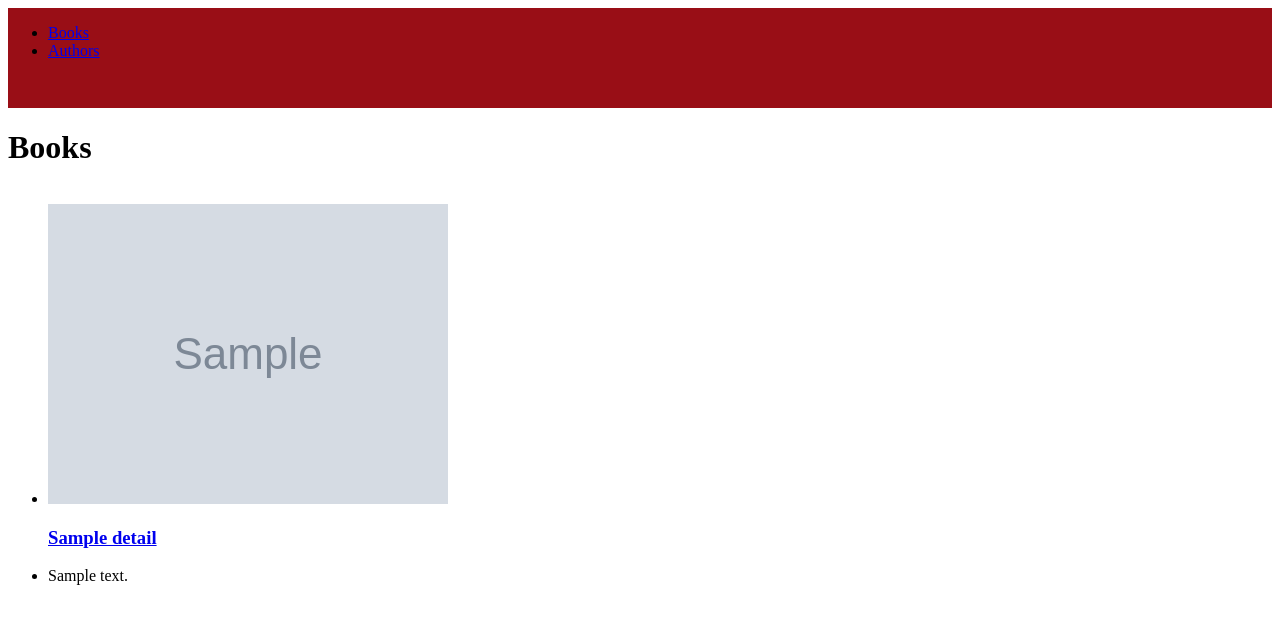
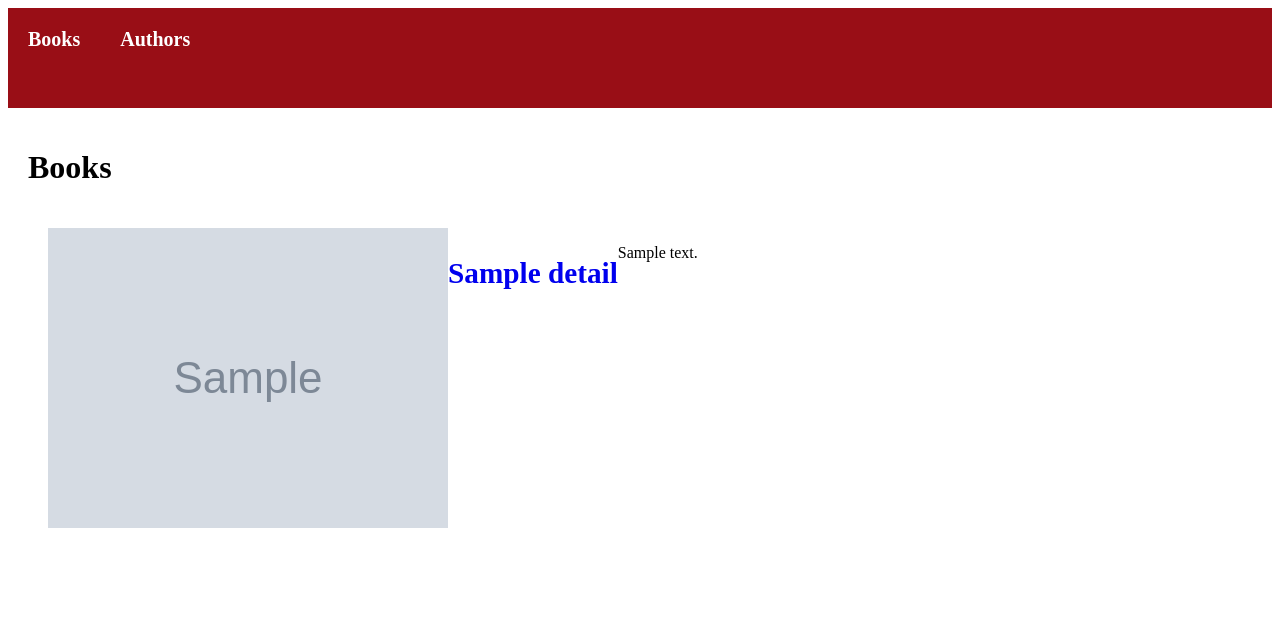
Before and after one commit to amymhaddad/upcase_booklist_app, a Flask app: template upcase_booklist_app/templates/books.html in a window 1280 px wide. Shown: the top 624 px of the page. Run offline with Flask 2, Linux system fonts and the light colour scheme; the template is opened without the code that fills it: most values are stand-ins (such as "Sample title", 1, 10 or a date in 2020); grey boxes marked "Sample" are stand-in pictures; parts of the project's set-up code (start-up, migrations or seed data) failed here and were passed over.

Commit message:
Updating css and html for books page. Book placement works

```diff
--- a/upcase_booklist_app/static/main.css
+++ b/upcase_booklist_app/static/main.css
@@ -24,7 +24,6 @@
     flex-basis: 2%;
 }
 
-/*
 .header-items a{
     font-size: 20px;
     font-weight: bold;
@@ -39,27 +38,46 @@
 
 .page-title {
     padding: 20px;
-} */
-
-/*
-.footer {
-    background: #990E16;
-    padding: 3em 1.618em;
-    width: 100%;
-    position: absolute;
 }
 
-.footer-index {
-    background: #990E16;
-    padding: 3em 1.618em;
-    width: 100%;
-    bottom: 0;
-    position: absolute;
-} */
+
+
+/*books.html */
+
+.books {
+    list-style-type: none;
+    display: flex;
+    flex-direction: row;
+    justify-content: flex-start;
+    align-items: flex-start;
+
+}
+
+.book-links {
+    font-size: 25px;
+    font-weight: bold;
+    color: #990E16;
+
+}
+
+.book-links a{
+    text-decoration: none;
+}
+
+.book-links a:hover {
+    color: #990E16;
+    text-decoration: underline;
+}
+
+p {
+color: black;
+font-size: 18 px;
+}
+
 
 
 /*authors and books have the same flexbox setup*/
-.column {
+/* .column {
     display: flex;
     flex-direction: column;
     flex-wrap: row wrap;
@@ -89,24 +107,7 @@
     text-decoration: underline;
 }
 
-/*books.html */
-
-.book-links .a {
-    font-size: 25px;
-    font-weight: bold;
-    color: #990E16;
-    text-decoration: none;
-}
-
-.book-links a:hover {
-    color: #990E16;
-    text-decoration: underline;
-}
-
-p {
-    color: black;
-    font-size: 18 px;
-}
+ */
 
 
 /*single_book.html */
--- a/upcase_booklist_app/templates/books.html
+++ b/upcase_booklist_app/templates/books.html
@@ -7,10 +7,10 @@
     </head>
 
     <body>
-        <nav class="page-header">
-            <ul>
-                <li class="page-header-link"><a href="{{ url_for('book_list') }}">Books</a></li>
-                <li class="page-header-link"><a href="{{ url_for('authors') }}">Authors</a></li>
+        <nav>
+            <ul class="page-header">
+                <li class="header-items"><a href="{{ url_for('book_list') }}">Books</a></li>
+                <li class="header-items"><a href="{{ url_for('authors') }}">Authors</a></li>
             </ul>
         </nav>
 
@@ -19,15 +19,13 @@
         </div>
 
 
-        <div class="column">
+        <div>
             {% for book_id, details in books.items() %}
 
             <ul class="books">
-                <li><a href="{{ url_for('book', book_id=book_id) }}">
-                    <img class="book-links" src="{{ details['image'] }}" alt="{{ details['title'] }}">
-                    <h3 class="book-links">{{ details['title'] }}<a href="{{ url_for('book', book_id=book_id) }}"</h3>
-               </a></li>
-               <li><p class="text">{{ details['summary'] }}</p></li>
+                <li class="book-links"><a href="{{ url_for('book', book_id=book_id) }}"><img src="{{ details['image'] }}" alt="{{ details['title'] }}"></a></li>
+                <li class="book-links"><a href="{{ url_for('book', book_id=book_id) }}"><h3>{{ details['title'] }}</h3></a></li>
+                <li><p>{{ details['summary'] }}</p></li>
             </ul>
             {% endfor %}
 
@@ -37,3 +35,14 @@
 
     </body>
 </html>
+<!--
+
+<body>
+        <ul class="page-header">
+            <li class="header-items"><a href="{{ url_for('book_list') }}">Books</a></li>
+            <li class="header-items"><a href="{{ url_for('authors') }}">Authors</a></li>
+        </ul>
+
+    </body>
+</html>
+ -->
--- a/upcase_booklist_app/templates/index.html
+++ b/upcase_booklist_app/templates/index.html
@@ -7,14 +7,11 @@
     </head>
 
     <body>
+        <nav>
             <ul class="page-header">
                 <li class="header-items"><a href="{{ url_for('book_list') }}">Books</a></li>
                 <li class="header-items"><a href="{{ url_for('authors') }}">Authors</a></li>
-
             </ul>
         </nav>
-
-        <!-- <div class="footer-index"></div> -->
-
     </body>
 </html>
```
